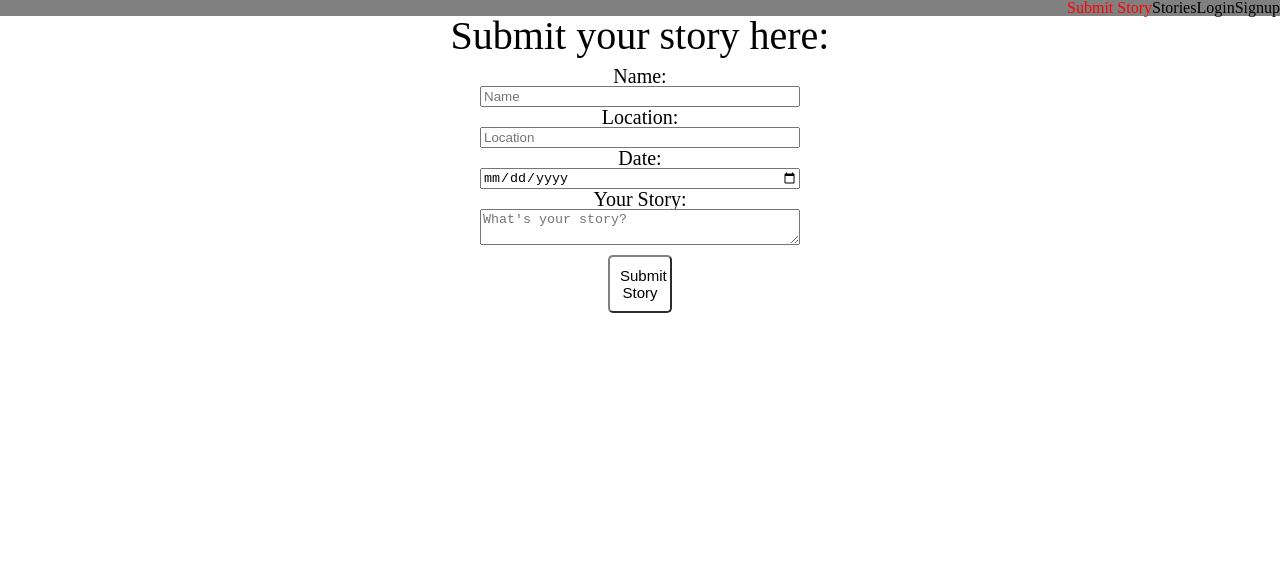
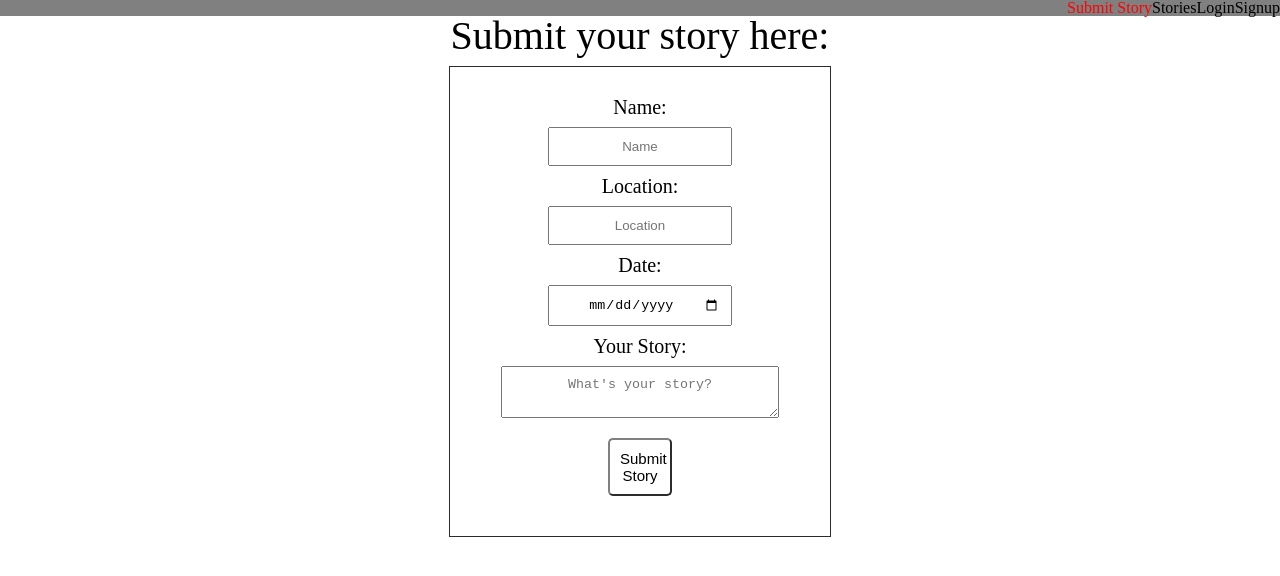
Before and after one commit to BW-Refugee-Stories-3/React, a React (Create React App) app in the folder refugee/: page /submitstory in a window 1280 px wide. Shown: the top 576 px of the page. Built offline with nearby package versions, Linux system fonts and the light colour scheme.

Commit message:
added some more styling to login form and submit form

```diff
--- a/refugee/src/components/Navigation/Login/LoginForm.js
+++ b/refugee/src/components/Navigation/Login/LoginForm.js
@@ -24,6 +24,20 @@ width:25%;
 text-align:center;
 justify-content:center;
 margin:10px auto;
+padding: 30px;
+border: 1.5px solid #2B2B2B;
+
+
+`
+
+const Input = styled.input`
+
+width:50%;
+text-align:center;
+justify-content:center;
+margin:10px auto;
+padding: 10px;
+
 
 
 `
@@ -70,7 +84,7 @@ const handleChanges = event => {
             <Title>Login Page</Title>
            <Form onSubmit={handleSubmit}>
                <Label htmlFor="userNameInput">Username: </Label>
-               <input
+               <Input
                maxLength="20"
                placeholder="Username Here"
                id="userNameInput"
@@ -83,7 +97,7 @@ const handleChanges = event => {
 
 
                 <Label htmlFor="userNamePassword">Password: </Label>
-                <input
+                <Input
                maxLength="20"
                placeholder="Password Here"
                id="userNamePassword"
--- a/refugee/src/components/Navigation/Submit/SubmitForm.js
+++ b/refugee/src/components/Navigation/Submit/SubmitForm.js
@@ -24,9 +24,32 @@ width:25%;
 text-align:center;
 justify-content:center;
 margin:10px auto;
+padding: 30px;
+border: 1.5px solid #2B2B2B;
 
 
 `
+
+const Input = styled.input`
+
+width:50%;
+text-align:center;
+justify-content:center;
+margin:10px auto;
+padding: 10px;
+
+`
+
+const TextArea = styled.textarea`
+width:80%;
+text-align:center;
+justify-content:center;
+margin:10px auto;
+padding: 10px;
+
+`
+
+
 const Title = styled.h1`
 color:black;
 font-size:2.5rem;
@@ -52,7 +75,7 @@ export default function SubmitForm() {
           <Forms>
           <Label htmlFor="nameInput">Name: </Label>
 
-              <input
+              <Input
               maxLength='15'
               placeholder="Name"
               id="nameInput"
@@ -60,7 +83,7 @@ export default function SubmitForm() {
               type='text'
               />
               <Label htmlFor="locationInput">Location: </Label>
-                <input
+                <Input
               maxLength='15'
               placeholder="Location"
               id="locationInput"
@@ -69,7 +92,7 @@ export default function SubmitForm() {
               />
 
             <Label htmlFor="dateInput">Date: </Label>
-                <input
+                <Input
               maxLength='15'
               placeholder="Date"
               id="dateInput"
@@ -79,7 +102,7 @@ export default function SubmitForm() {
 
               <Label htmlFor="story">Your Story:</Label>
 
-              <textarea
+              <TextArea
               id="story"
               name="story"
               placeholder="What's your story?"
--- a/refugee/src/components/Stories/StoriesPage.js
+++ b/refugee/src/components/Stories/StoriesPage.js
@@ -1,31 +1,31 @@
-import React, {useState, useEffect} from 'react'
-import axios from 'axios'
-import StoriesCard from './components/Stories/StoriesCard'
+// import React, {useState, useEffect} from 'react'
+// import axios from 'axios'
+// import StoriesCard from './components/Stories/StoriesCard'
 
 
-export default function StoriesPage() {
-    const [people, setPeople] = useState([]);
-    useEffect(() =>{
-        axios
-            .get('https://swapi.co/api/people/')
-            .then(response => {
-                console.log(response.data.results);
-                setPeople(response.data.results);
-            })
-            .catch(error => {
-                console.log("data not returned", error)
-            })
+// export default function StoriesPage() {
+//     const [people, setPeople] = useState([]);
+//     useEffect(() =>{
+//         axios
+//             .get('https://swapi.co/api/people/')
+//             .then(response => {
+//                 console.log(response.data.results);
+//                 setPeople(response.data.results);
+//             })
+//             .catch(error => {
+//                 console.log("data not returned", error)
+//             })
 
 
-    }, []);
+//     }, []);
 
-    return (
-        <div className="peoples">
+//     return (
+//         <div className="peoples">
 
-            {people.map(peoples =>{
-            return <StoriesCard peoples={people} key={peoples.name} name={peoples.name} height={peoples.height} birthyear={peoples.birth_year} gender={peoples.gender} />
-            })}
+//             {people.map(peoples =>{
+//             return <StoriesCard peoples={people} key={peoples.name} name={peoples.name} height={peoples.height} birthyear={peoples.birth_year} gender={peoples.gender} />
+//             })}
 
-        </div>
-    )
-}
+//         </div>
+//     )
+// }
```
Also changed, not shown: refugee/src/components/Stories/StoriesCard.js (+13 -13 lines).
